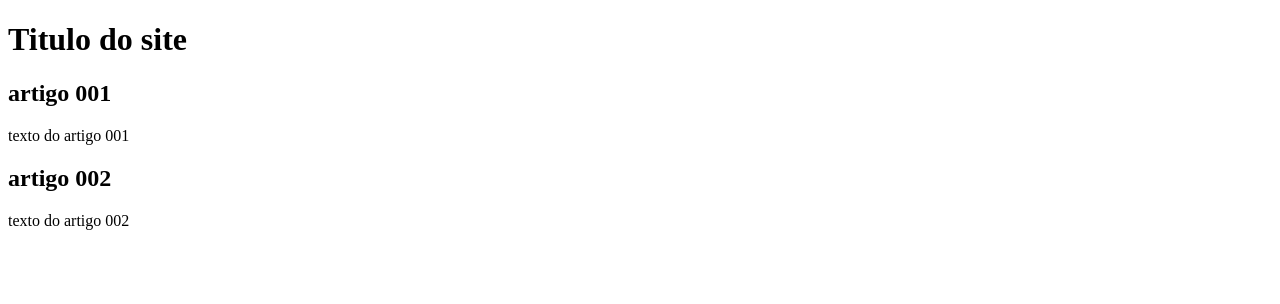
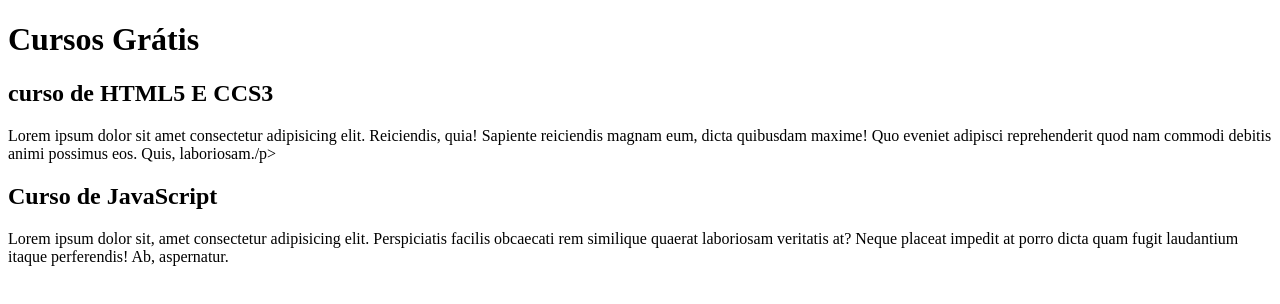
Before and after one commit to VictorMathhh/aula_sobre_branches, a plain HTML site: page index.html in a window 1280 px wide. Drawn offline with Linux system fonts and the light colour scheme.

Commit message:
comecei a escrever o conteudo

```diff
--- a/index.html
+++ b/index.html
@@ -3,20 +3,20 @@
 <head>
     <meta charset="UTF-8">
     <meta name="viewport" content="width=device-width, initial-scale=1.0">
-    <title>Document</title>
+    <title>Titulo do site</title>
 </head>
 <body>
     <main>
         <header>
-            <h1>Titulo do site</h1>
+            <h1>Cursos Grátis</h1>
         </header>
         <article>
-            <h2>artigo 001</h2>
-            <p>texto do artigo 001</p>
+            <h2>curso de HTML5 E CCS3</h2>
+            <p>Lorem ipsum dolor sit amet consectetur adipisicing elit. Reiciendis, quia! Sapiente reiciendis magnam eum, dicta quibusdam maxime! Quo eveniet adipisci reprehenderit quod nam commodi debitis animi possimus eos. Quis, laboriosam./p>
         </article>
         <article>
-            <h2>artigo 002</h2>
-            <p>texto do artigo 002</p>
+            <h2>Curso de JavaScript</h2>
+            <p>Lorem ipsum dolor sit, amet consectetur adipisicing elit. Perspiciatis facilis obcaecati rem similique quaerat laboriosam veritatis at? Neque placeat impedit at porro dicta quam fugit laudantium itaque perferendis! Ab, aspernatur.</p>
         </article>
     </main>
 </body>
```
